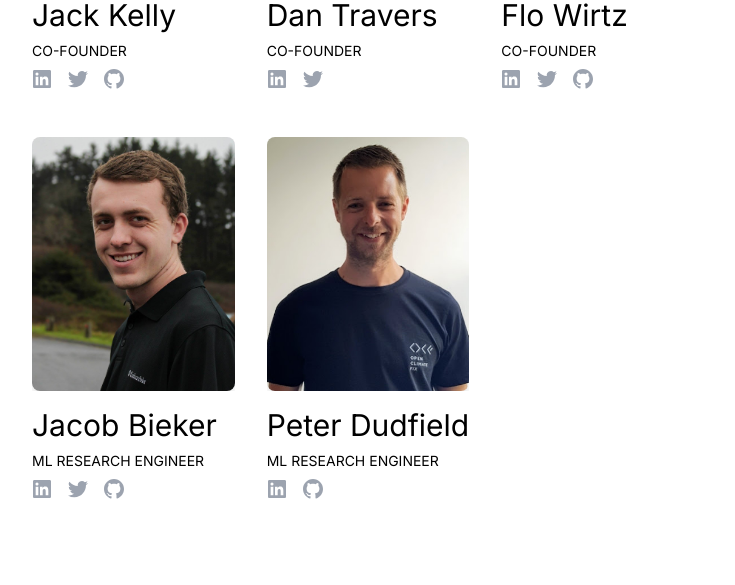
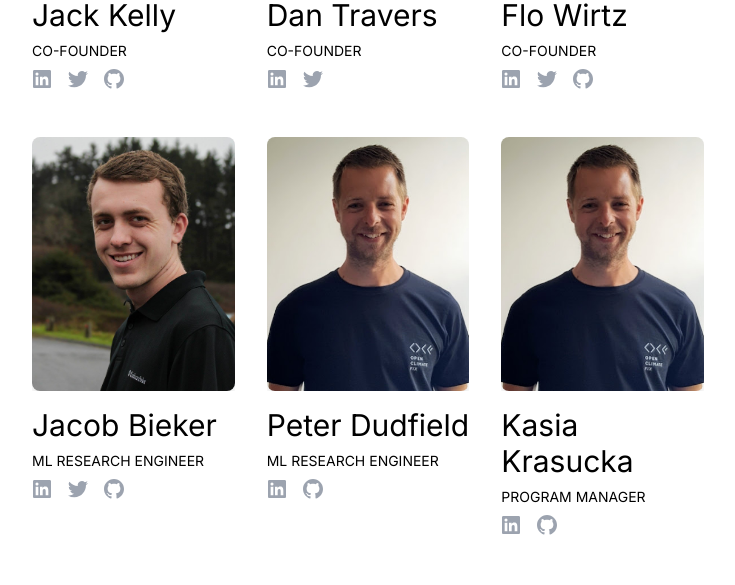
Before and after one commit to openclimatefix/website, a Next.js app: page /about in a window 1280 px wide. Shown: the part 1580-2165 px from the top of the page, without its empty margins (272-1007 px from the left). Built offline with nearby package versions, Linux system fonts and the light colour scheme.

Commit message:
Update team pictures

```diff
--- a/pages/about.tsx
+++ b/pages/about.tsx
@@ -2,6 +2,8 @@ import React from "react";
 import { NextPage } from "next";
 
 import Image from "../components/image";
+import Contributors from "../components/contributors";
+import Layout from "../components/layout";
 
 import aboutBackground from "../public/backgrounds/clouds.jpg";
 import jackImage from "../public/people/jack.png";
@@ -9,8 +11,7 @@ import danImage from "../public/people/dan.jpg";
 import floImage from "../public/people/flo.jpg";
 import jacobImage from "../public/people/jacob.jpg";
 import peterImage from "../public/people/peter.jpg";
-import Contributors from "../components/contributors";
-import Layout from "../components/layout";
+import kasiaImage from "../public/people/peter.jpg"; //TODO: fixme
 
 interface IPerson {
   name: string;
@@ -61,12 +62,13 @@ const AboutUsPage: NextPage = () => {
       linkedinUrl: "https://www.linkedin.com/in/peter-dudfield-b379b7a6/",
       githubUrl: "https://github.com/peterdudfield",
     },
-    // {
-    //   name: "Kasia Krasucka",
-    //   role: "Program Manager",
-    //   image: kasiaImage,
-    //   linkedinUrl: "https://www.linkedin.com/in/krasucka/",
-    // },
+    {
+      name: "Kasia Krasucka",
+      role: "Program Manager",
+      image: kasiaImage,
+      linkedinUrl: "https://www.linkedin.com/in/krasucka/",
+      githubUrl: "https://github.com/kasiaocf",
+    },
   ];
 
   return (
```
Also changed, not shown: public/people/flo.jpg.
